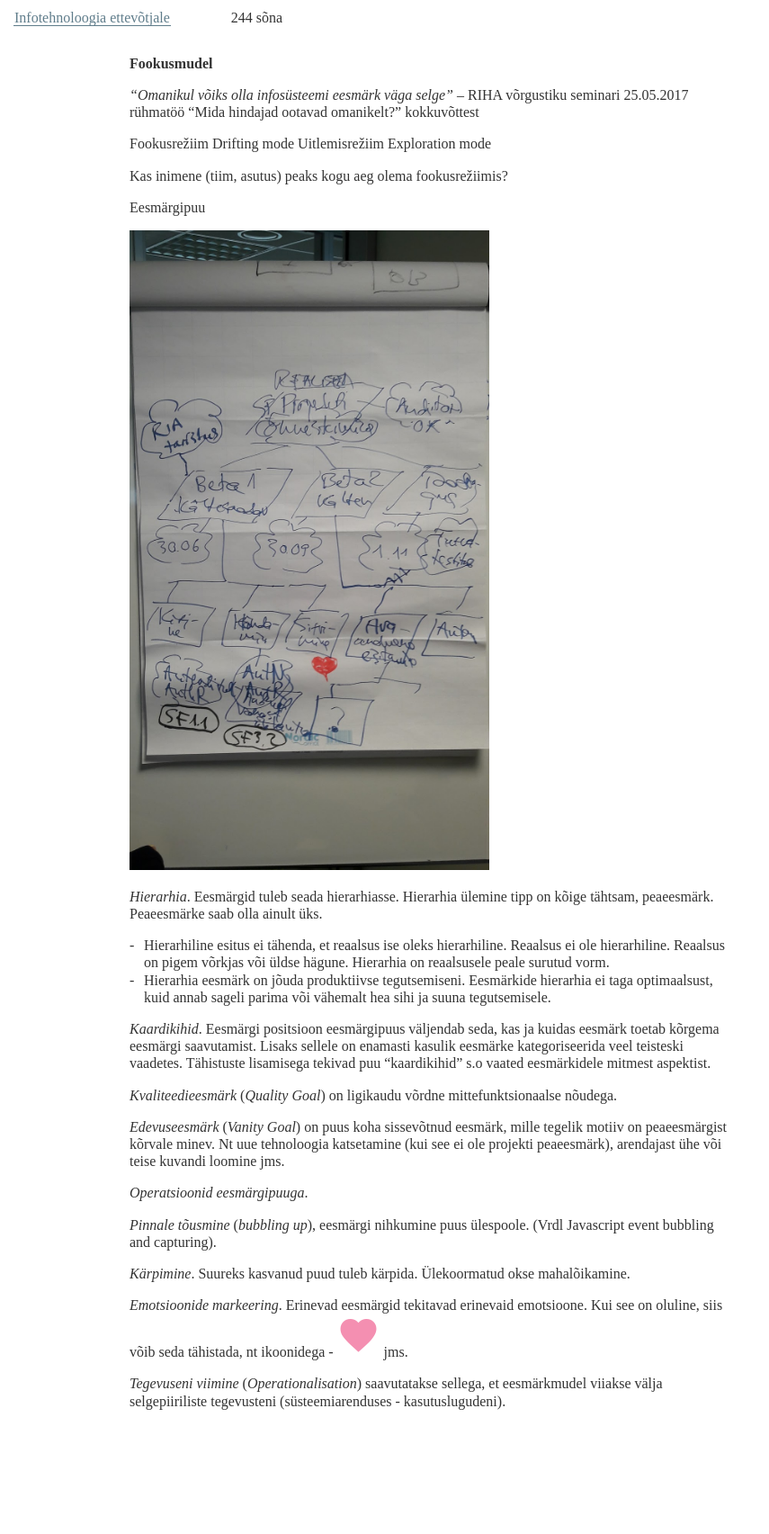
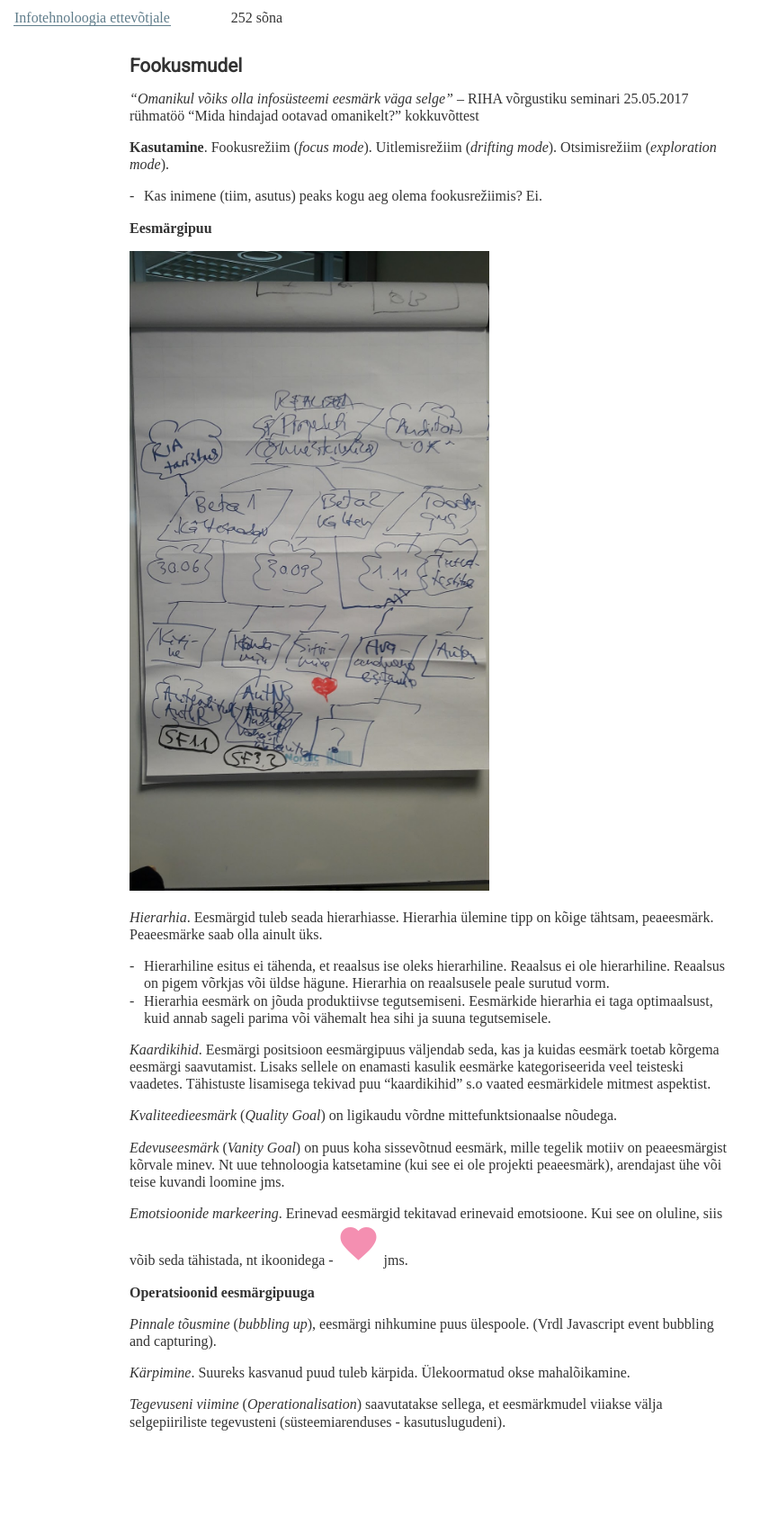
Before and after one commit to agiil/IT, a Jekyll site: the page built from Fookusmudel.md, in a window 1280 px wide. Shown: the whole page at 90% size, without its empty margins (0-855 px from the left). Built offline with Jekyll 4.4.1, drawn with Linux system fonts in a browser that asks for light colours; before the commit the page ends 1682 px from its top, so only the background shows below that.

Commit message:
täiendused

```diff
--- a/Fookusmudel.md
+++ b/Fookusmudel.md
@@ -3,22 +3,19 @@ title: Fookusmudel
 permalink: Fookusmudel
 ---
 
-## Fookusmudel
+# Fookusmudel
 
 _"Omanikul võiks olla infosüsteemi eesmärk väga selge"_ -- RIHA võrgustiku seminari 25.05.2017 rühmatöö "Mida hindajad ootavad omanikelt?" kokkuvõttest
 
-Fookusrežiim
-Drifting mode Uitlemisrežiim
-Exploration mode
+**Kasutamine**. Fookusrežiim (_focus mode_). Uitlemisrežiim (_drifting mode_).
+Otsimisrežiim (_exploration mode_).
+- Kas inimene (tiim, asutus) peaks kogu aeg olema fookusrežiimis? Ei.
 
-Kas inimene (tiim, asutus) peaks kogu aeg olema fookusrežiimis?
+**Eesmärgipuu**
 
-Eesmärgipuu
-
-<img src='img/Fookusmudel.jpg' width=400 >
+<img src='https://agiil.github.io/IT/img/Fookusmudel.jpg'  style='width: 400px; '>
 
 *Hierarhia*. Eesmärgid tuleb seada hierarhiasse. Hierarhia ülemine tipp on kõige tähtsam, peaeesmärk. Peaeesmärke saab olla ainult üks.
-
 - Hierarhiline esitus ei tähenda, et reaalsus ise oleks hierarhiline. Reaalsus ei ole hierarhiline. Reaalsus on pigem võrkjas või üldse hägune. Hierarhia on reaalsusele peale surutud vorm.
 - Hierarhia eesmärk on jõuda produktiivse tegutsemiseni. Eesmärkide hierarhia ei taga optimaalsust, kuid annab sageli parima või vähemalt hea sihi ja suuna tegutsemisele.
 
@@ -28,12 +25,12 @@ Eesmärgipuu
 
 *Edevuseesmärk* (_Vanity Goal_) on puus koha sissevõtnud eesmärk, mille tegelik motiiv on peaeesmärgist kõrvale minev. Nt uue tehnoloogia katsetamine (kui see ei ole projekti peaeesmärk), arendajast ühe või teise kuvandi loomine jms.
 
-*Operatsioonid eesmärgipuuga*.
+*Emotsioonide markeering*. Erinevad eesmärgid tekitavad erinevaid emotsioone. Kui see on oluline, siis võib seda tähistada, nt ikoonidega - <i class="ikoon material-icons" style='color: #F48FB1;'>favorite</i> jms.
+
+## Operatsioonid eesmärgipuuga
 
 *Pinnale tõusmine* (_bubbling up_), eesmärgi nihkumine puus ülespoole. (Vrdl Javascript event bubbling and capturing).
 
 *Kärpimine*. Suureks kasvanud puud tuleb kärpida. Ülekoormatud okse mahalõikamine.
 
-*Emotsioonide markeering*. Erinevad eesmärgid tekitavad erinevaid emotsioone. Kui see on oluline, siis võib seda tähistada, nt ikoonidega - <i class="ikoon material-icons" style='color: #F48FB1;'>favorite</i> jms.
-
 *Tegevuseni viimine* (_Operationalisation_) saavutatakse sellega, et eesmärkmudel viiakse välja selgepiiriliste tegevusteni (süsteemiarenduses - kasutuslugudeni).
```
